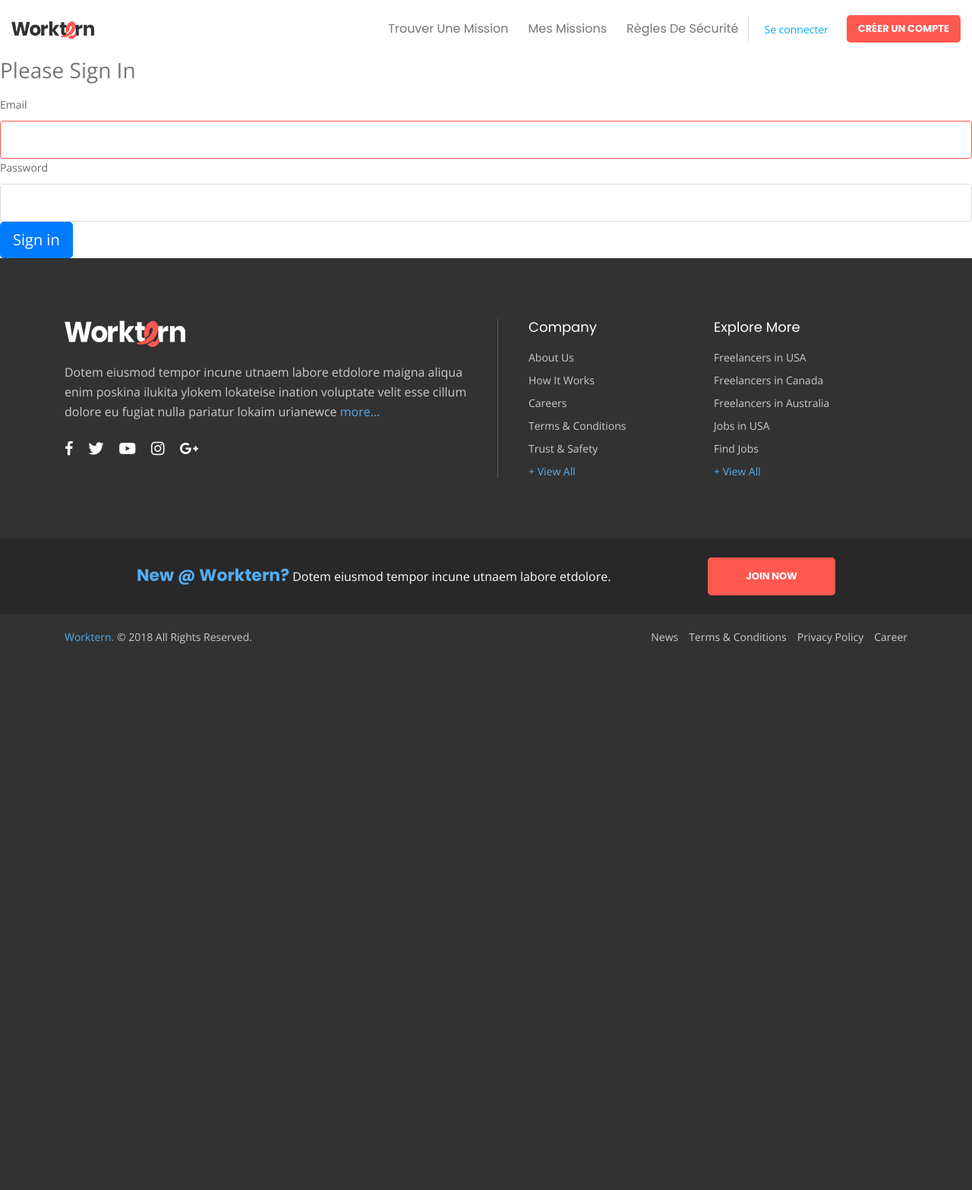
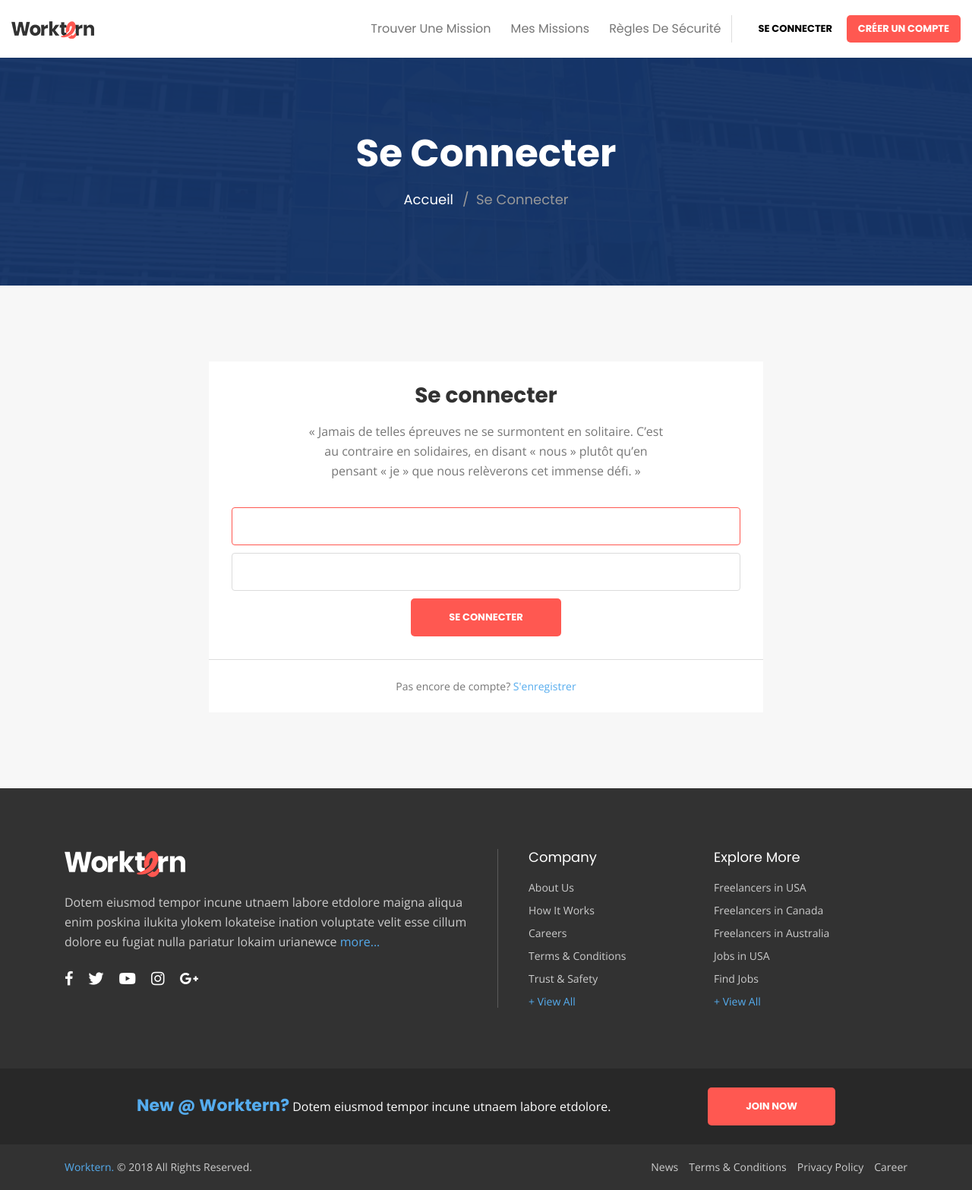
Before and after one commit to cci-wd/covid19, a Symfony app: template templates/security/login.html.twig in a window 1280 px wide. Shown: the whole page at 76% size. Before the commit the page ends 848 px from the top, so only its background shows below. Run offline with Twig, Linux system fonts and the light colour scheme; the template is opened without the code that fills it, so the values that code supplies are empty; some libraries are stand-ins or nearby versions.

Commit message:
login form

```diff
--- a/templates/ressources/header.html.twig
+++ b/templates/ressources/header.html.twig
@@ -3,7 +3,7 @@
 					<div class="container-fluid">
 						<div class="row">
 							<div class="col-xs-12 col-sm-12 col-md-12 col-lg-12">
-								<strong class="wt-logo"><a href="index.html"><img src="images/logo.png" alt="company logo here"></a></strong>
+								<strong class="wt-logo"><a href="{{ path("home") }}"><img src="images/logo.png" alt="company logo here"></a></strong>
 								<div class="wt-rightarea">
 									<nav id="wt-nav" class="wt-nav navbar-expand-lg">
 										<button class="navbar-toggler" type="button" data-toggle="collapse" data-target="#navbarNav" aria-controls="navbarNav" aria-expanded="false" aria-label="Toggle navigation">
@@ -24,48 +24,8 @@
 										</div>
 									</nav>
 									<div class="wt-loginarea">
-										<div class="wt-loginoption">
-											<a href="javascript:void(0);" id="wt-loginbtn" class="wt-loginbtn">Se connecter</a>
-											<div class="wt-loginformhold">
-												<div class="wt-loginheader">
-													<span>Se connecter</span>
-													<a href="javascript:;"><i class="fa fa-times"></i></a>
-												</div>
-												<form class="wt-formtheme wt-loginform do-login-form">
-													<fieldset>
-														<div class="form-group">
-															<input type="text" name="username" class="form-control" placeholder="Adresse mail">
-														</div>
-														<div class="form-group">
-															<input type="password" name="password" class="form-control" placeholder="Mot de passe">
-														</div>
-														<div class="wt-logininfo">
-															<a href="javascript:;" class="wt-btn do-login-button">Se connecter</a>
-														</div>
-													</fieldset>
-													<div class="wt-loginfooterinfo">
-														<a href="javascript:;" class="wt-forgot-password">Mot de passe oublié?</a>
-														<a href="register.html">Créer</a>
-													</div>
-												</form>
-											    <form class="wt-formtheme wt-loginform do-forgot-password-form wt-hide-form">
-											        <fieldset>
-											            <div class="form-group">
-											                <input type="email" name="email" class="form-control get_password" placeholder="Email">
-											            </div>
-
-											            <div class="wt-logininfo">
-											                <a href="javascript:;" class="wt-btn do-get-password">Récupérer mon mot de passe</a>
-											            </div>
-											        </fieldset>
-											        <div class="wt-loginfooterinfo">
-											            <a href="javascript:void(0);" class="wt-show-login">Se connecter</a>
-											            <a href="register.html">Créer un compte</a>
-											        </div>
-											    </form>
-											</div>
-										</div>
-										<a href="register.html" class="wt-btn">Créer un compte</a>
+										<a href="{{ path("app_login") }}" class="wt-btn" style="background-color: white; color: black;">Se connecter</a>
+										<a href="{{ path("app_login") }}" class="wt-btn">Créer un compte</a>
 									</div>
 									<div class="wt-userlogedin">
 										<figure class="wt-userimg">
--- a/templates/security/login.html.twig
+++ b/templates/security/login.html.twig
@@ -3,40 +3,74 @@
 {% block title %}Log in!{% endblock %}
 
 {% block body %}
-<form method="post">
-    {% if error %}
-        <div class="alert alert-danger">{{ error.messageKey|trans(error.messageData, 'security') }}</div>
-    {% endif %}
-
-    {% if app.user %}
-        <div class="mb-3">
-            You are logged in as {{ app.user.username }}, <a href="{{ path('app_logout') }}">Logout</a>
-        </div>
-    {% endif %}
-
-    <h1 class="h3 mb-3 font-weight-normal">Please sign in</h1>
-    <label for="inputEmail">Email</label>
-    <input type="email" value="{{ last_username }}" name="email" id="inputEmail" class="form-control" required autofocus>
-    <label for="inputPassword">Password</label>
-    <input type="password" name="password" id="inputPassword" class="form-control" required>
-
-    <input type="hidden" name="_csrf_token"
-           value="{{ csrf_token('authenticate') }}"
-    >
-
-    {#
-        Uncomment this section and add a remember_me option below your firewall to activate remember me functionality.
-        See https://symfony.com/doc/current/security/remember_me.html
-
-        <div class="checkbox mb-3">
-            <label>
-                <input type="checkbox" name="_remember_me"> Remember me
-            </label>
-        </div>
-    #}
-
-    <button class="btn btn-lg btn-primary" type="submit">
-        Sign in
-    </button>
-</form>
+			<!--Inner Home Banner Start-->
+			<div class="wt-haslayout wt-innerbannerholder">
+				<div class="container">
+					<div class="row justify-content-md-center">
+						<div class="col-xs-12 col-sm-12 col-md-8 push-md-2 col-lg-6 push-lg-3">
+							<div class="wt-innerbannercontent">
+							<div class="wt-title"><h2>Se connecter</h2></div>
+							<ol class="wt-breadcrumb">
+								<li><a href="{{ path("home") }}">Accueil</a></li>
+								<li class="wt-active">Se connecter</li>
+							</ol>
+							</div>
+						</div>
+					</div>
+				</div>
+			</div>
+			<!--Inner Home End-->
+			<!--Main Start-->
+			<main id="wt-main" class="wt-main wt-haslayout wt-innerbgcolor">
+				<!--Register Form Start-->
+				<div class="wt-haslayout wt-main-section">
+					<div class="container">
+						<div class="row justify-content-md-center">
+							<div class="col-xs-12 col-sm-12 col-md-10 push-md-1 col-lg-8 push-lg-2">
+								<div class="wt-registerformhold">
+									<div class="wt-registerformmain">
+										<div class="wt-registerhead">
+											<div class="wt-title">
+												<h3>Se connecter</h3>
+											</div>
+											<div class="wt-description">
+												<p>« Jamais de telles épreuves ne se surmontent en solitaire. C’est au contraire en solidaires, en disant « nous » plutôt qu’en pensant « je » que nous relèverons cet immense défi. »</p>
+											</div>
+										</div>
+                                        {% if app.user %}
+                                            <div class="mb-3 text-center">
+                                                vous êtes déjà connecter avec l'adresse mail : <b>{{ app.user.username }}</b>
+                                                </br>
+                                                <a href="{{ path('app_logout') }}" class="wt-btn">Se déconnecter</a>
+                                            </div>
+                                        {% else %}
+										<div class="wt-joinforms">
+											<form class="wt-formtheme wt-formregister" method="post">
+												<fieldset class="wt-registerformgroup">
+													<div class="form-group">
+														<input type="email" value="{{ last_username }}" name="email" id="inputEmail" class="form-control" required autofocus>
+													</div>
+													<div class="form-group">
+														<input type="password" name="password" id="inputPassword" class="form-control" required>
+													</div>
+                                                    <input type="hidden" name="_csrf_token" value="{{ csrf_token('authenticate') }}">
+													<div class="form-group text-center">
+														<a href="register-02.html" class="wt-btn">Se connecter</a>
+													</div>
+												</fieldset>
+											</form>
+										</div>
+                                        {% endif %}
+									</div>
+									<div class="wt-registerformfooter">
+										<span>Pas encore de compte? <a href="javascript:void(0);">S'enregistrer</a></span>
+									</div>
+								</div>
+							</div>
+						</div>
+					</div>
+				</div>
+				<!--Register Form End-->
+			</main>
+			<!--Main End-->
 {% endblock %}
```
Also changed, not shown: public/images/bannerimg/img-02.jpg (added).
